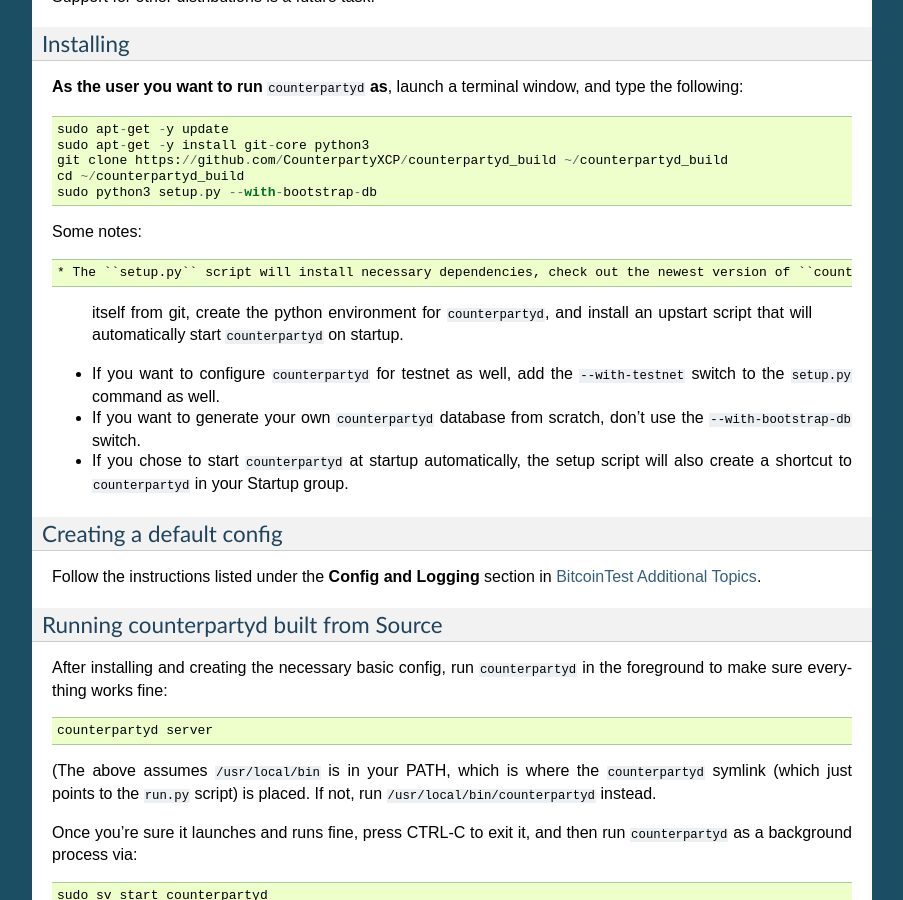
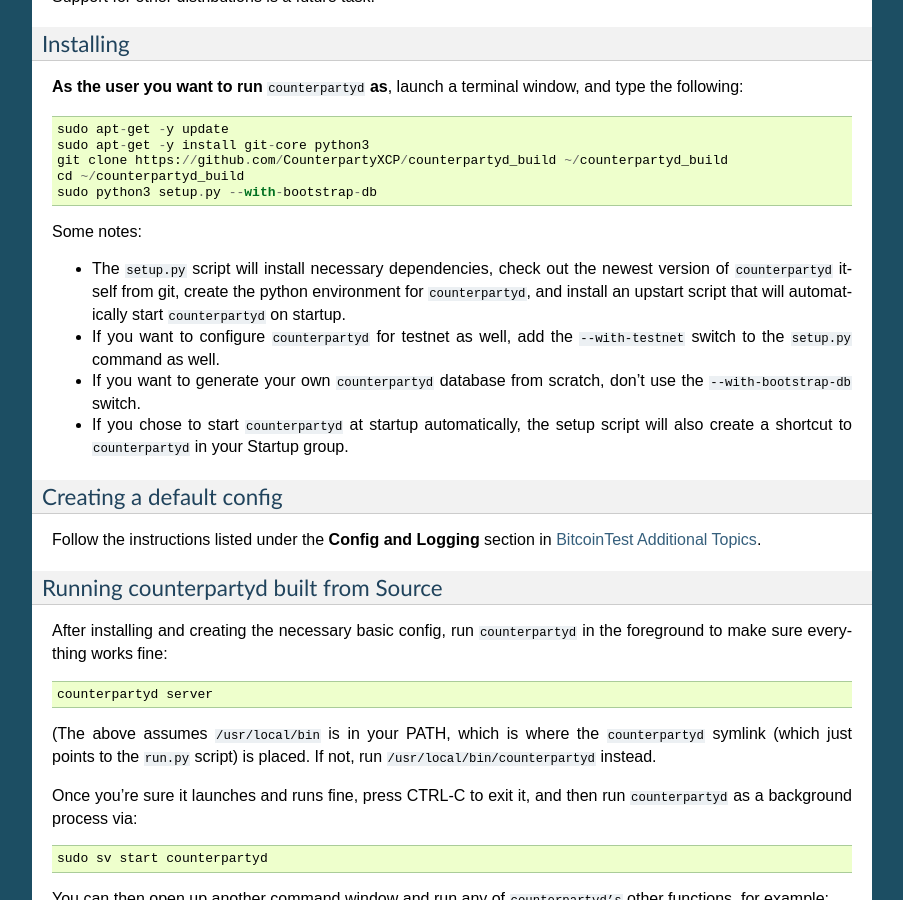
Before and after one commit to CounterpartyXCP/federatednode, a Sphinx documentation site: the page built from docs/BuildingFromSource.rst, in a window 1280 px wide and 900 px high, scrolled down 2110 px. Shown: the whole window, without its empty margins (198-1101 px from the left). Built offline with Sphinx 7.4.7, drawn with Linux system fonts in a browser that asks for light colours.

Commit message:
Formatting error

```diff
--- a/docs/BuildingFromSource.rst
+++ b/docs/BuildingFromSource.rst
@@ -122,7 +122,7 @@
     cd ~/counterpartyd_build
     sudo python3 setup.py --with-bootstrap-db
 
-Some notes::
+Some notes:
 
 * The ``setup.py`` script will install necessary dependencies, check out the newest version of ``counterpartyd``
   itself from git, create the python environment for ``counterpartyd``, and install an upstart script that
```
